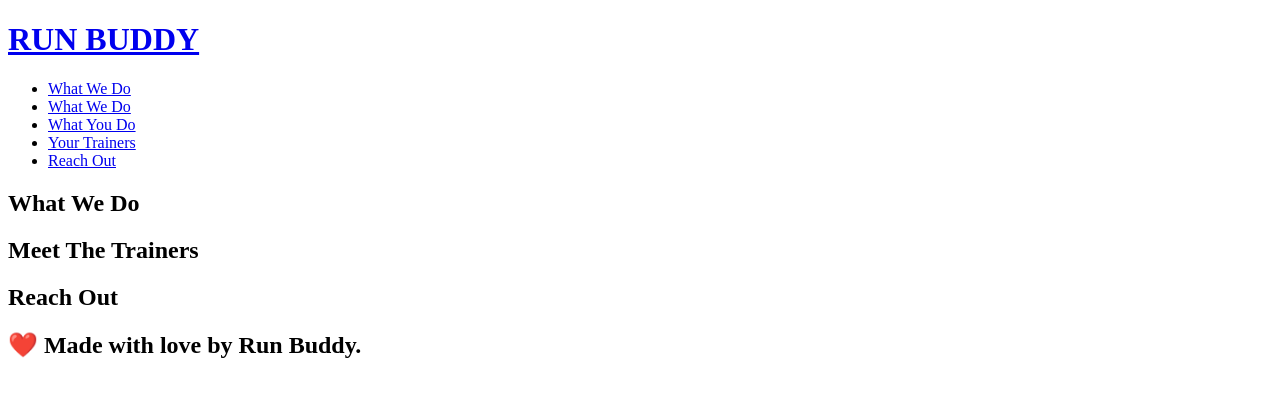
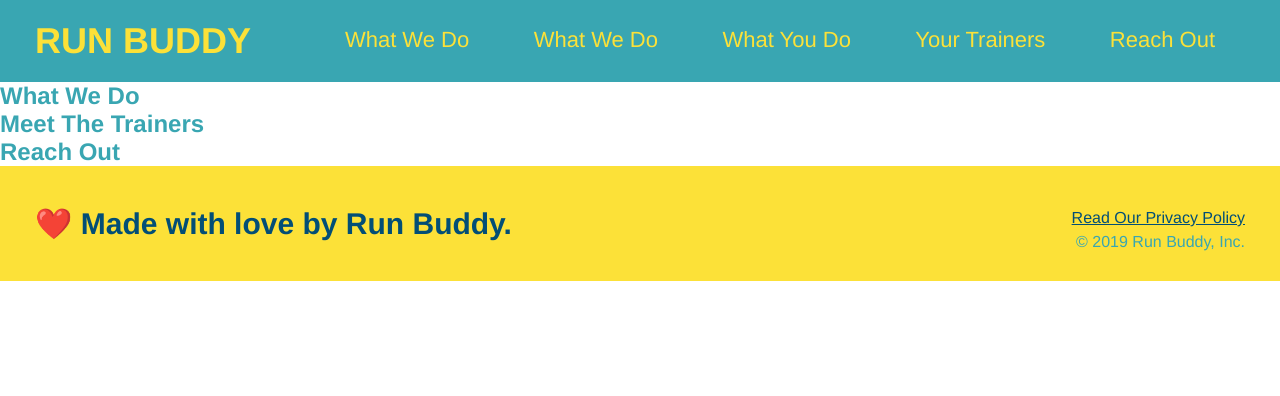
Before and after one commit to Partyondesecheo/run-buddy, a plain HTML site: page index.html in a window 1280 px wide. Drawn offline with Linux system fonts and the light colour scheme.

Commit message:
lesson 2 finished

```diff
--- /dev/null
+++ b/assets/css/style.css
@@ -0,0 +1,68 @@
+* {
+  margin: 0;
+  padding: 0;
+  box-sizing: border-box;
+}
+
+body {
+  /* more on this crazy alphanumerical value in a minute! */
+  color: #39a6b2;
+  font-family: Helvetica, Arial, sans-serif;
+}
+
+/* apply styles to <header> */
+header {
+  padding: 20px 35px;
+  background-color: #39a6b2;
+}
+
+header h1 {
+  font-weight: bold;
+  font-size: 36px;
+  color: #fce138;
+  margin: 0;
+  display: inline;
+}
+
+header a {
+  text-decoration: none;
+  color: #fce138;
+}
+
+header nav {
+  float: right;
+  margin: 7px 0;
+}
+
+header nav ul li {
+  display: inline;
+}
+
+header nav ul li a {
+  margin: 0 30px;
+  font-weight: lighter;
+  font-size: 22px;
+}
+
+footer {
+  background: #fce138;
+  width: 100%;
+  padding: 40px 35px;
+}
+
+footer h2 {
+  display: inline;
+  color: #024e76;
+  font-size: 30px;
+  margin: 0;
+}
+
+footer div {
+  float: right;
+  line-height: 1.5;
+  text-align: right;
+}
+
+footer a {
+  color: #024e76;
+}
--- a/index.html
+++ b/index.html
@@ -5,6 +5,7 @@
     <meta charset="UTF-8">
     <meta name="viewport" content="width=device-width, initial-scale=1.0">
     <title>Run Buddy</title>
+    <link rel="stylesheet" href="./assets/css/style.css" />
 </head>
 
 <body>
@@ -18,7 +19,7 @@
                 <!-- List item element-->
                 <li>
                     <!-- Anchor element-->
-                    <a href="#what-we-do#">What We Do</a>
+                    <a href="#what-we-do">What We Do</a>
                 </li>
                 <li>
                     <a href="#what-we-do">What We Do</a>
@@ -58,6 +59,10 @@
     <!-- footer -->
     <footer>
         <h2>❤️ Made with love by Run Buddy.</h2>
+        <div>
+            <a href="#">Read Our Privacy Policy</a><br />
+            &copy; 2019 Run Buddy, Inc.
+          </div>
     </footer>
 </body>
 
```
